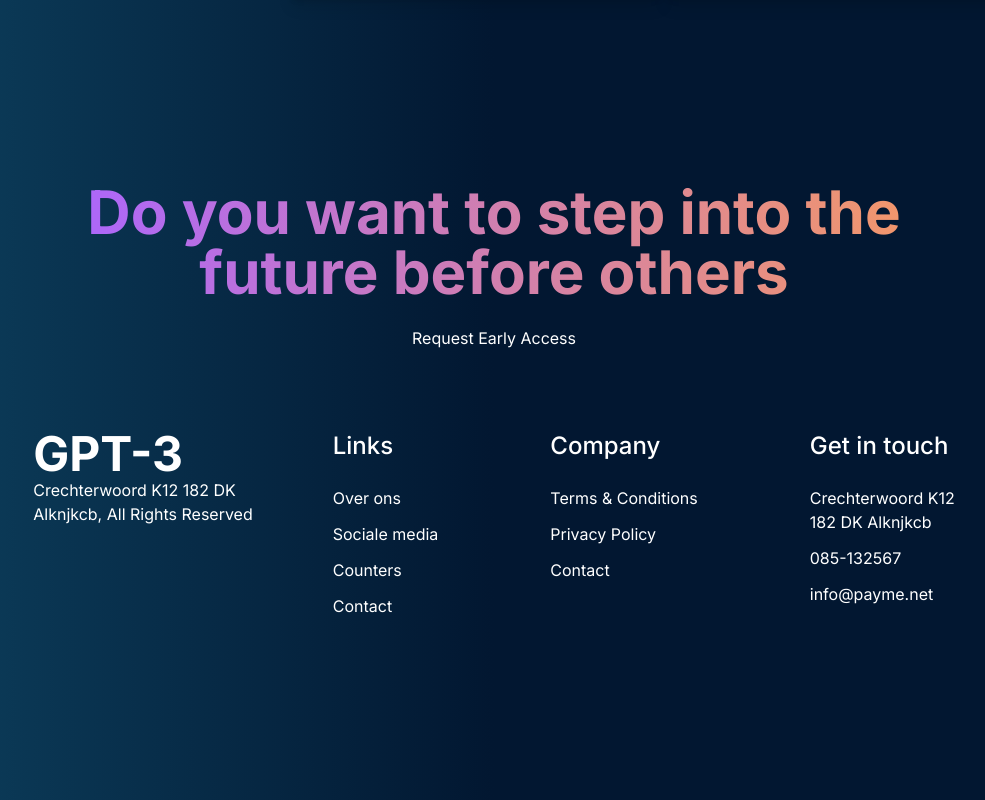
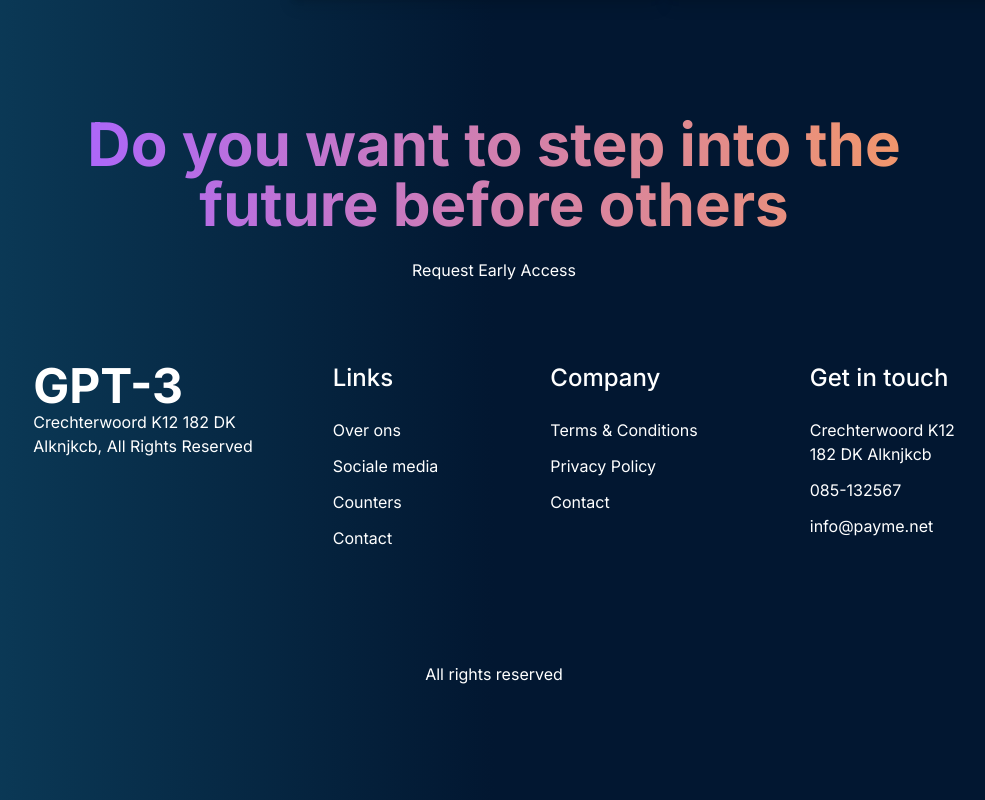
Before and after one commit to SriSomanaath/gptUI, a Next.js app: page / in a window 1280 px wide. Shown: the part 4059-4859 px from the top of the page, without its empty margins (146-1131 px from the left). Built offline with nearby package versions, Linux system fonts and the light colour scheme.

Commit message:
Footer Done

```diff
--- a/src/components/Footer.tsx
+++ b/src/components/Footer.tsx
@@ -76,7 +76,9 @@
                   </div>
                 </div>
               </div>
-
+              <div>
+                <span className="flex flex-col items-center justify-center text-white max-sm:mt-20 mt-28">All rights reserved</span>
+              </div>
       </main>
 
   )
```
